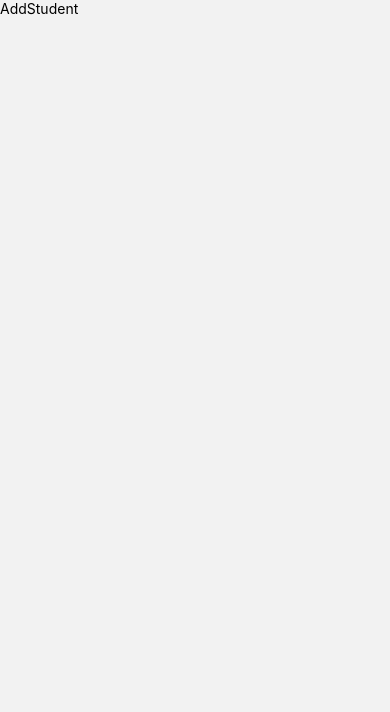
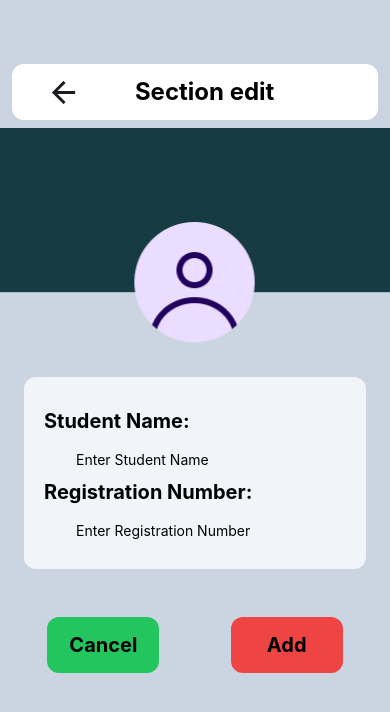
Before and after one commit to kuzhanthaivel/attendance-app, a React Native app: screen /addstudent in a window 390 px wide. Shown: the top 712 px of the page. Built offline with nearby package versions, Linux system fonts and the light colour scheme.

Commit message:
add student

```diff
--- a/App.js
+++ b/App.js
@@ -23,7 +23,7 @@ const Stack = createStackNavigator();
 const App = () => {
   return (
     <NavigationContainer>
-      <Stack.Navigator initialRouteName="yeardelete" screenOptions={{ headerShown: false }}>
+      <Stack.Navigator initialRouteName="addstudent" screenOptions={{ headerShown: false }}>
         <Stack.Screen name="Home" component={HomeScreen} />
         <Stack.Screen name="section" component={SectionScreen} />
         <Stack.Screen name="sectionmenu" component={SectionMenu} />
--- a/screens/AddStudent.js
+++ b/screens/AddStudent.js
@@ -1,17 +1,75 @@
-import { View, Text } from 'react-native'
-import React from 'react'
+import { View, Text, Image, TouchableOpacity, TextInput } from 'react-native';
+import React, { useState } from 'react';
 import { withExpoSnack } from 'nativewind';
 import { styled } from 'nativewind';
 
+// Styled components using nativewind
 const SView = styled(View);
 const SText = styled(Text);
+const SImage = styled(Image);
+const STouchableOpacity = styled(TouchableOpacity);
+const STextInput = styled(TextInput);
 
 
- function AddStudent() {
+const AddStudent = ({ navigation }) => {
+
+  const [studentName, setStudentName] = useState('');
+  const [registrationNumber, setRegistrationNumber] = useState('');
   return (
-    <SView>
-      <SText>AddStudent</SText>
+    <SView className='pt-14 bg-slate-300 flex-1'>
+      <SView className='border-black my-2 mx-3 h-14 border-solid items-center flex flex-row justify-evenly rounded-xl bg-white pr-16 '>
+      <STouchableOpacity className='pr-5'>
+          <SImage
+            source={require('../assets/appIMG/arrow_back.png')}
+          />
+          </STouchableOpacity>
+        <SText className='font-bold text-2xl'>Section edit </SText>
+      </SView>
+      <SView className=''>
+      <SImage className='w-full '
+      source={require('../assets/appIMG/st add.png')}
+      />
+      </SView>
+
+
+      <SView
+      className='mx-6 mt-8 h-48 border-solid p-5 flex flex-col justify-evenly rounded-xl bg-slate-100  '>
+          <SView className='flex flex-col  gap-4'>
+          <SText className='font-bold text-xl  '>Student Name:</SText>
+          <STextInput
+          className='item-center pl-8'
+            placeholder='Enter Student Name'
+            value={studentName}
+            onChangeText={setStudentName}
+          />
+          </SView>
+          <SView className='flex flex-col gap-4 text-left '>
+          <SText className='font-bold text-xl'>Registration Number:</SText>
+          <STextInput className='item-center pl-8'
+          placeholder='Enter Registration Number'
+          value={registrationNumber}
+          onChangeText={setRegistrationNumber}
+          />
+          </SView>
+
+
+      </SView>
+      {/*onPress={() => navigation.navigate('Details')}*/}
+
+      <SView className='flex flex-row justify-evenly  '>
+      <STouchableOpacity
+        className='mx-6 mt-12 h-14 w-28 border-solid items-center flex justify-evenly rounded-xl bg-green-500'
+        >
+        <SText className='font-bold text-xl'>Cancel</SText>
+        </STouchableOpacity>
+        <STouchableOpacity
+        className='mx-6 mt-12 h-14 w-28 border-solid items-center flex justify-evenly rounded-xl bg-red-500'
+        >
+        <SText className='font-bold text-xl'>Add</SText>
+        </STouchableOpacity>
+      </SView>
     </SView>
   )
 }
+
 export default withExpoSnack(AddStudent);
```
Also changed, not shown: assets/appIMG/st add.png (added).
